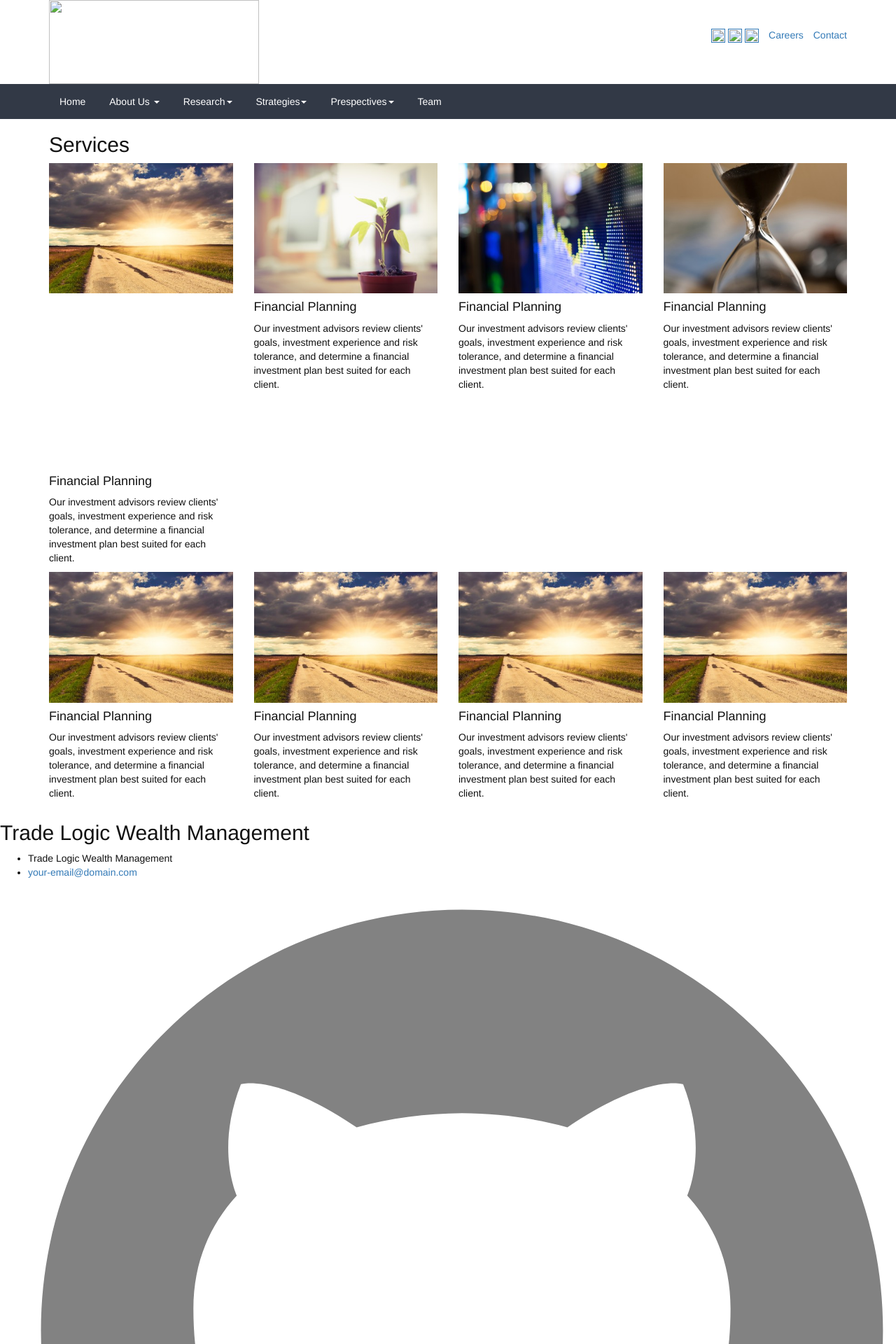
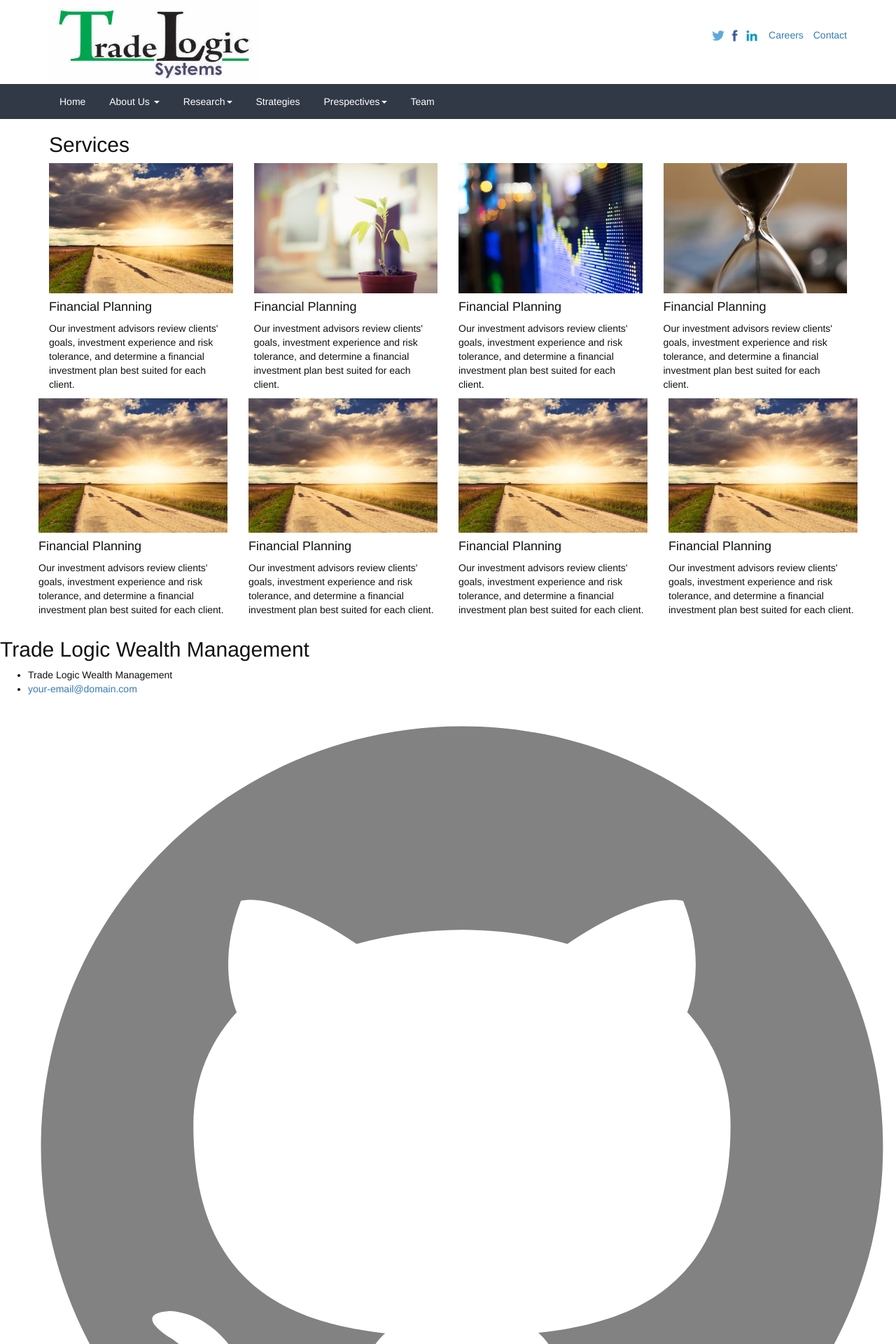
Before and after one commit to sm-main/tradeLogic, a Jekyll site: the page built from strategies.html, in a window 1280 px wide. Shown: the top 1920 px of the page at 70% size. Built offline with Jekyll 4.4.1, drawn with Linux system fonts in a browser that asks for light colours; nearby versions of some CDN libraries; library files that are not in the unit come from our copies.

Commit message:
overlay added

```diff
--- a/_config.yml
+++ b/_config.yml
@@ -19,3 +19,4 @@
 
 # Build settings
 markdown: kramdown
+permalink: pretty
--- a/_includes/footer.html
+++ b/_includes/footer.html
@@ -36,9 +36,9 @@
   </div>
 
 </footer>
-<script type="text/javascript" src="static/js/jquery-2.1.3.js"></script>
-<script type="text/javascript" src="static/js/bootstrap.min.js"></script>
-<script type="text/javascript" src="static/js/slick.min.js"></script>
+<script type="text/javascript" src="{{ site.baseurl }}/static/js/jquery-2.1.3.js"></script>
+<script type="text/javascript" src="{{ site.baseurl }}/static/js/bootstrap.min.js"></script>
+<script type="text/javascript" src="{{ site.baseurl }}/static/js/slick.min.js"></script>
 <script type="text/javascript">
     $(document).ready(function(){
       $('.home-slider').slick({
--- a/_includes/header.html
+++ b/_includes/header.html
@@ -3,18 +3,18 @@
   <div class="container">
 
     <div class="site-header-one">
-      <a class="site-title" href="{{ site.baseurl }}/"><img src="static/icons/logo.jpg" alt="" height="120" width="300"></a>
+      <a class="site-title" href="{{ site.baseurl }}/"><img src="{{ site.baseurl }}/static/icons/logo.jpg" alt="" height="120" width="300"></a>
 
       <ul class="site-nav-one">
         <li>
           <a href="">
-            <img src="static/icons/twee.png" alt="" height="20" width="20">
+            <img src="{{ site.baseurl }}/static/icons/twee.png" alt="" height="20" width="20">
           </a>
           <a href="">
-            <img src="static/icons/facebook.png" alt="" height="20" width="20">
+            <img src="{{ site.baseurl }}/static/icons/facebook.png" alt="" height="20" width="20">
           </a>
           <a href="">
-            <img src="static/icons/likd.png" alt="" height="20" width="20">
+            <img src="{{ site.baseurl }}/static/icons/likd.png" alt="" height="20" width="20">
           </a>
         </li>
         <li>
@@ -34,7 +34,7 @@
     <div class="container">
       <nav class="site-nav-two">
         <ul class="site-nav-ul">
-          <li><a href="">Home</a></li>
+          <li><a href="{{ site.baseurl }}/">Home</a></li>
           <li class="dropdown">
             <!-- <li class="dropdown"> -->
             <a href="#" class="dropdown-toggle" data-toggle="dropdown" role="button" aria-haspopup="true" aria-expanded="false">About Us <span class="caret"></span></a>
@@ -58,21 +58,9 @@
             </ul>
 
           </li>
-          <li class="dropdown">
-            <!-- <li class="dropdown"> -->
-            <a href="#" class="dropdown-toggle" data-toggle="dropdown" role="button" aria-haspopup="true" aria-expanded="false">Strategies<span class="caret"></span></a>
-            <ul class="dropdown-menu">
 
-              <li><a href="#">Momentum</a></li>
-              <li><a href="#">Cyclic</a></li>
-              <li><a href="#">Option Writing</a></li>
-              <li><a href="#">Hign Roi Models</a></li>
-              <li><a href="#">Event</a></li>
-              <li><a href="#">Buy and Hold</a></li>
+          <li><a href="{{ site.baseurl }}/strategies">Strategies</a></li>
 
-            </ul>
-
-          </li>
           <li class="dropdown">
             <!-- <li class="dropdown"> -->
             <a href="#" class="dropdown-toggle" data-toggle="dropdown" role="button" aria-haspopup="true" aria-expanded="false">Prespectives<span class="caret"></span></a>
--- a/_sass/strategies/strategies.scss
+++ b/_sass/strategies/strategies.scss
@@ -3,24 +3,72 @@
    width: 100%;
 }
 
-#overlay
-{
-    background:rgba(0,0,0,.75);
-    text-align:center;
-    padding:45px 0 66px 0;
-    opacity:0;
-    -webkit-transition: opacity .25s ease;
+.media {
+  display: inline-block;
+  position: relative;
+  vertical-align: top;
 }
 
-#box:hover #overlay
-{
-  opacity:1;
+.media__image { display: block; }
+.media__body {
+  background: rgba(41, 128, 185, 0.7);
+  bottom: 0;
+  color: white;
+  font-size: 1em;
+  left: 0;
+  opacity: 0;
+  overflow: hidden;
+  padding: 3.75em 3em;
+  position: absolute;
+  text-align: center;
+  top: 0;
+  right: 0;
+  -webkit-transition: 0.6s;
+  transition: 0.6s;
 }
 
-#plus
-{
-  font-family:Helvetica;
-  font-weight:900;
-  color:rgba(255,255,255,.85);
-  font-size:96px;
+.media__body:hover { opacity: 1; }
+
+.media__body:after,
+.media__body:before {
+  // border: 1px solid rgba(255, 255, 255, 0.7);
+  bottom: 1em;
+  content: '';
+  left: 1em;
+  opacity: 0;
+  position: absolute;
+  right: 1em;
+  top: 1em;
+  -webkit-transform: scale(1.5);
+  -ms-transform: scale(1.5);
+  transform: scale(1.5);
+  -webkit-transition: 0.6s 0.2s;
+  transition: 0.6s 0.2s;
 }
+
+.media__body:before {
+  border-bottom: none;
+  border-top: none;
+  left: 8em;
+  right: 8em;
+}
+
+
+.media__body:after {
+  border-left: none;
+  border-right: none;
+  bottom: 2em;
+  top: 2em;
+}
+
+.media__body:hover:after,
+.media__body:hover:before {
+  -webkit-transform: scale(1);
+  -ms-transform: scale(1);
+  transform: scale(1);
+  opacity: 1;
+}
+
+.media__body h2 { margin-top: 0; }
+
+.media__body p { margin-bottom: 1.5em; }
--- /dev/null
+++ b/strategies.html
@@ -0,0 +1,114 @@
+---
+layout: default
+---
+<section id="services">
+  <div class="container">
+    <div class="service-header">
+      <h2>Services</h2>
+    </div>
+    <div class="service-body">
+      <div class="row">
+        <div class="col-sm-3">
+          <div class="media">
+            <img src="{{ site.baseurl }}/static/images/strat_1.jpg" class="strat-images" alt="">
+            <div class="media__body">
+
+            </div>
+          </div>
+
+
+          <h4>Financial Planning</h4>
+          <p>
+            Our investment advisors review clients' goals, investment experience and risk tolerance, and determine a financial investment plan best suited for each client.
+          </p>
+        </div>
+        <div class="col-sm-3">
+          <div class="media">
+            <img src="{{ site.baseurl }}/static/images/strat_2.jpg" class="strat-images" alt="">
+            <div class="media__body">
+
+            </div>
+          </div>
+          <h4>Financial Planning</h4>
+          <p>
+            Our investment advisors review clients' goals, investment experience and risk tolerance, and determine a financial investment plan best suited for each client.
+          </p>
+        </div>
+        <div class="col-sm-3">
+          <div class="media">
+            <img src="{{ site.baseurl }}/static/images/strat_3.jpg" class="strat-images" alt="">
+            <div class="media__body">
+
+            </div>
+          </div>
+          <h4>Financial Planning</h4>
+          <p>
+            Our investment advisors review clients' goals, investment experience and risk tolerance, and determine a financial investment plan best suited for each client.
+          </p>
+        </div>
+        <div class="col-sm-3">
+          <div class="media">
+            <img src="{{ site.baseurl }}/static/images/strat_4.jpg" class="strat-images" alt="">
+            <div class="media__body">
+
+            </div>
+          </div>
+          <h4>Financial Planning</h4>
+          <p>
+            Our investment advisors review clients' goals, investment experience and risk tolerance, and determine a financial investment plan best suited for each client.
+          </p>
+      </div>
+      <div class="row">
+        <div class="col-sm-3">
+          <div class="media">
+            <img src="{{ site.baseurl }}/static/images/strat_1.jpg" class="strat-images" alt="">
+            <div class="media__body">
+
+            </div>
+          </div>
+          <h4>Financial Planning</h4>
+          <p>
+            Our investment advisors review clients' goals, investment experience and risk tolerance, and determine a financial investment plan best suited for each client.
+          </p>
+
+        </div>
+        <div class="col-sm-3">
+          <div class="media">
+            <img src="{{ site.baseurl }}/static/images/strat_1.jpg" class="strat-images" alt="">
+            <div class="media__body">
+
+            </div>
+          </div>
+          <h4>Financial Planning</h4>
+          <p>
+            Our investment advisors review clients' goals, investment experience and risk tolerance, and determine a financial investment plan best suited for each client.
+          </p>
+        </div>
+        <div class="col-sm-3">
+          <div class="media">
+            <img src="{{ site.baseurl }}/static/images/strat_1.jpg" class="strat-images" alt="">
+            <div class="media__body">
+
+            </div>
+          </div>
+          <h4>Financial Planning</h4>
+          <p>
+            Our investment advisors review clients' goals, investment experience and risk tolerance, and determine a financial investment plan best suited for each client.
+          </p>
+        </div>
+        <div class="col-sm-3">
+          <div class="media">
+            <img src="{{ site.baseurl }}/static/images/strat_1.jpg" class="strat-images" alt="">
+            <div class="media__body">
+
+            </div>
+          </div>
+          <h4>Financial Planning</h4>
+          <p>
+            Our investment advisors review clients' goals, investment experience and risk tolerance, and determine a financial investment plan best suited for each client.
+          </p>
+        </div>
+      </div>
+    </div>
+  </div>
+</section>
--- a/strategies/index.html
+++ /dev/null
@@ -1,69 +0,0 @@
----
-layout: default
----
-<section id="services">
-  <div class="container">
-    <div class="service-header">
-      <h2>Services</h2>
-    </div>
-    <div class="service-body">
-      <div class="row">
-        <div class="col-sm-3">
-          <img src="../static/images/strat_1.jpg" class="strat-images" alt="">
-          <div id="overlay">
-            <span id="plus">+</span>
-          </div>
-          <h4>Financial Planning</h4>
-          <p>
-            Our investment advisors review clients' goals, investment experience and risk tolerance, and determine a financial investment plan best suited for each client.
-          </p>
-        </div>
-        <div class="col-sm-3">
-          <img src="../static/images/strat_2.jpg"  class="strat-images" alt="">
-          <h4>Financial Planning</h4>
-          <p>Our investment advisors review clients' goals, investment experience and risk tolerance, and determine a financial investment plan best suited for each client.</p>
-        </div>
-        <div class="col-sm-3">
-          <img src="../static/images/strat_3.jpg"  class="strat-images" alt="">
-          <h4>Financial Planning</h4>
-          <p>Our investment advisors review clients' goals, investment experience and risk tolerance, and determine a financial investment plan best suited for each client.</p>
-        </div>
-        <div class="col-sm-3">
-          <img src="../static/images/strat_4.jpg"  class="strat-images" alt="">
-          <h4>Financial Planning</h4>
-          <p>Our investment advisors review clients' goals, investment experience and risk tolerance, and determine a financial investment plan best suited for each client.</p>
-        </div>
-      </div>
-      <div class="row">
-        <div class="col-sm-3">
-          <img src="../static/images/strat_1.jpg"  class="strat-images" alt="">
-          <h4>Financial Planning</h4>
-          <p>
-            Our investment advisors review clients' goals, investment experience and risk tolerance, and determine a financial investment plan best suited for each client.
-          </p>
-        </div>
-        <div class="col-sm-3">
-          <img src="../static/images/strat_1.jpg"  class="strat-images" alt="">
-          <h4>Financial Planning</h4>
-          <p>
-            Our investment advisors review clients' goals, investment experience and risk tolerance, and determine a financial investment plan best suited for each client.
-          </p>
-        </div>
-        <div class="col-sm-3">
-          <img src="../static/images/strat_1.jpg"  class="strat-images" alt="">
-          <h4>Financial Planning</h4>
-          <p>
-            Our investment advisors review clients' goals, investment experience and risk tolerance, and determine a financial investment plan best suited for each client.
-          </p>
-        </div>
-        <div class="col-sm-3">
-          <img src="../static/images/strat_1.jpg"  class="strat-images" alt="">
-          <h4>Financial Planning</h4>
-          <p>
-            Our investment advisors review clients' goals, investment experience and risk tolerance, and determine a financial investment plan best suited for each client.
-          </p>
-        </div>
-      </div>
-    </div>
-  </div>
-</section>
```
Also changed, not shown: _sass/footer/_footer.scss (added).
